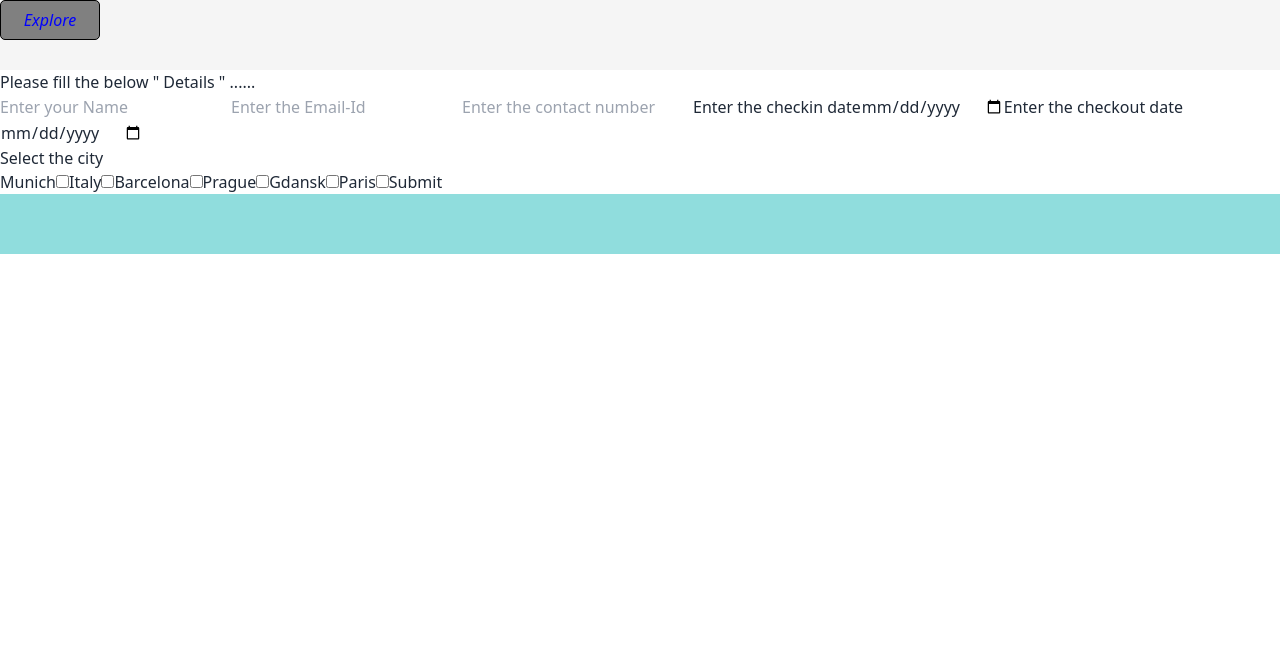
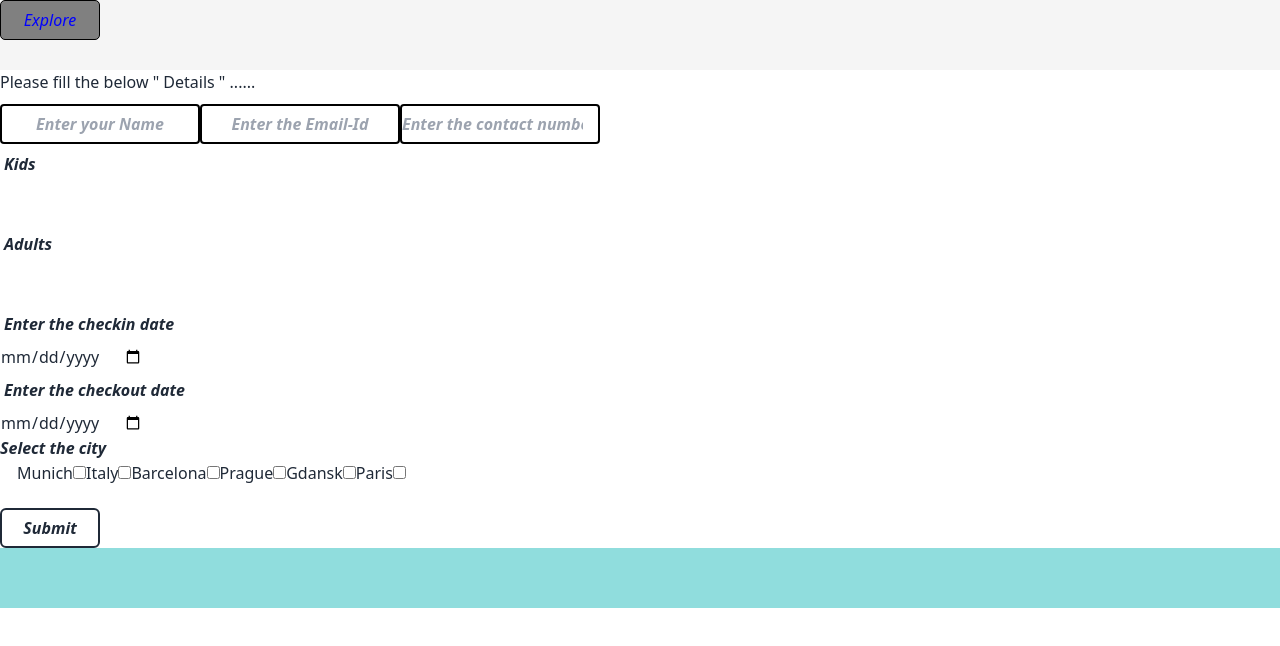
Before and after one commit to swathireddappa/Redi-final-project, a React (Create React App) app: page /userreg in a window 1280 px wide. Shown: the top 646 px of the page. Built offline with nearby package versions, Linux system fonts and the light colour scheme.

Commit message:
changes in usereg page

```diff
--- a/src/App.css
+++ b/src/App.css
@@ -260,3 +260,48 @@ h2{
     font-weight: bolder;
     border-radius: 1px ;
 }
+.name {
+    height: 40px;
+    width: 200px;
+    text-align: center;
+    border: 2px solid black;
+    border-radius: 4px;
+    font-style: italic;
+    font-weight: bolder;
+}
+.email{
+    height: 40px;
+    margin-top: 10px;
+    width: 200px;
+    text-align: center;
+    border: 2px solid black;
+    border-radius: 4px;
+    font-style: italic;
+    font-weight: bolder;
+}
+.contact{
+    height: 40px;
+    margin-top: 10px;
+    width: 200px;
+    text-align: center;
+    border: 2px solid black;
+    border-radius: 4px;
+    font-style: italic;
+    font-weight: bolder;
+}
+.label{
+    font-weight: bold;
+    font-style: italic;
+}
+h4{
+    font-style: italic;
+    font-weight: bold;
+}
+.submit{
+    height: 40px;
+    width: 100px;
+    font-style: italic;
+    font-weight: bold;
+    border-radius: 6px;
+    border: 2px solid;
+}
--- a/src/Components/Nav.jsx
+++ b/src/Components/Nav.jsx
@@ -1,4 +1,4 @@
-import React, { useEffect } from 'react'
+import React   from 'react'
 import { useNavigate } from 'react-router-dom'
 
 function Nav() {
--- a/src/Loginpages.jsx/Userreg.jsx
+++ b/src/Loginpages.jsx/Userreg.jsx
@@ -5,6 +5,10 @@ function Userreg() {
 function submit(e){
 
     e.preventDefault()
+    const a = e.target.kids.value
+    const b = e.target.adults.value
+
+    const total = a + b
     const name = e.target.name.value
     const email = e.target.email.value
     const number = e.target.contact.value
@@ -12,7 +16,9 @@ function submit(e){
     const outdate = e.target.outdate.value
     const city = e.target.city.value
 
-    console.log(name, email , number,indate,outdate , city);
+    console.log(name, email , number,indate,outdate , city , total);
+
+
 
 }
 
@@ -28,20 +34,30 @@ function submit(e){
 
                 <input className='name' type="text" name="name" id="" placeholder='Enter your Name' />
                <input  className='email' type="email" name="email" id="" placeholder='Enter the Email-Id' />
-               <input type="number" name='contact' id='' placeholder='Enter the contact number' />
-               <label htmlFor="">
-                Enter the checkin date
-               </label>
-               <input type="date" name="indate" id="" />
-               <label htmlFor="">
-                Enter the checkout date
-               </label>
-               <input type="date" name="outdate" id="" />
+               <input className='contact' type="number" name="contact" id='' placeholder='Enter the contact number' />
+
+              <label htmlFor="" className='label'>
+                Kids</label>
+                <input type="number" name="kids" id="" className='label' />
+                <label htmlFor="" className='label'>Adults</label>
+                <input type="number" name="adults" id="" className='label' />
 
 
 
+               <label htmlFor="" className='label'>
+                Enter the checkin date
+               </label>
+               <input type="date" name="indate" id=""  />
+
+               <label htmlFor="" className='label'>
+                Enter the checkout date
+               </label>
+               <input type="date" name="outdate" id=""  />
+
 
                 <h4>Select the city</h4>
+                    <div className='input'>
+
                 <span>Munich</span>
                 <input type="checkbox" name="city" id="" />
                 <span>Italy</span>
@@ -54,14 +70,12 @@ function submit(e){
                 <input type="checkbox" name="city" id="" />
                 <span>Paris</span>
                 <input type="checkbox" name="city" id="" />
+                    </div>
 
+                <button className='submit' >Submit</button>
 
+            </form>
 
-
-
-
-                <button >Submit</button>
-            </form>
     </div>
      </>
 
```
